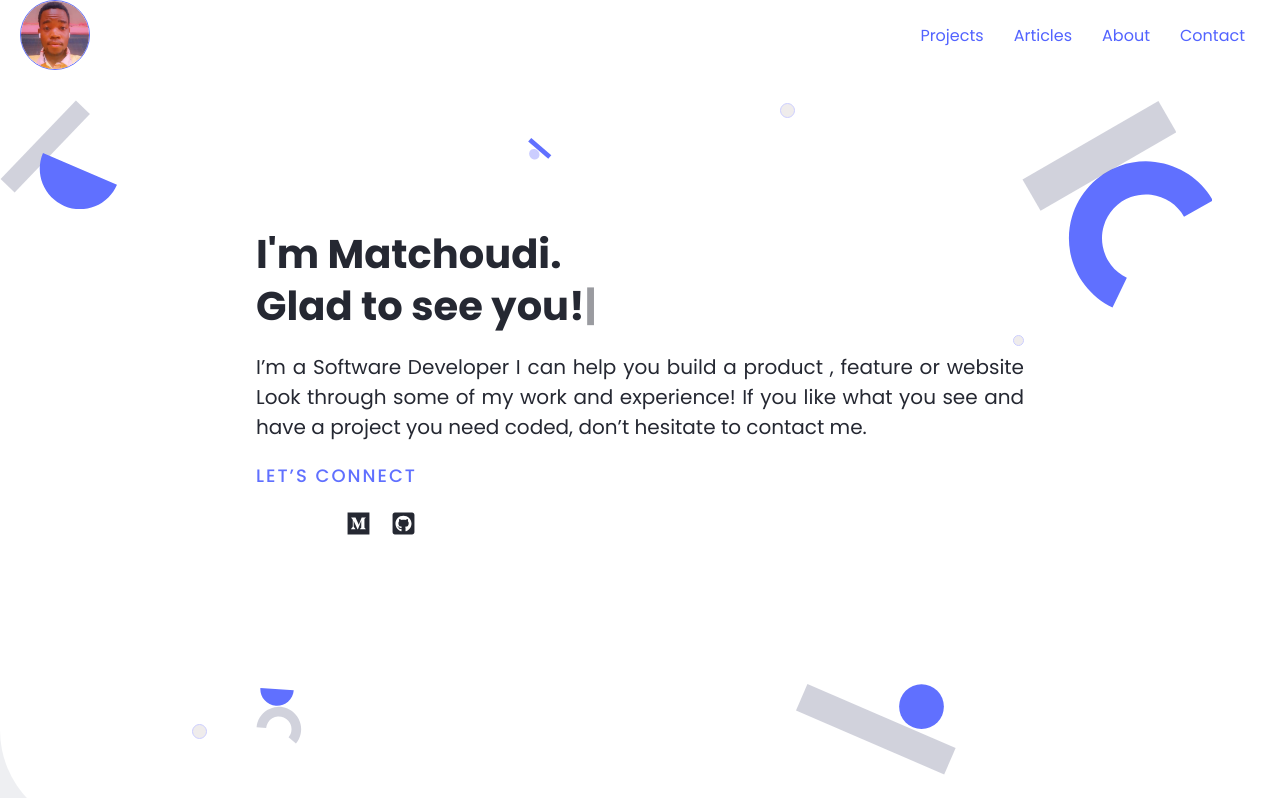
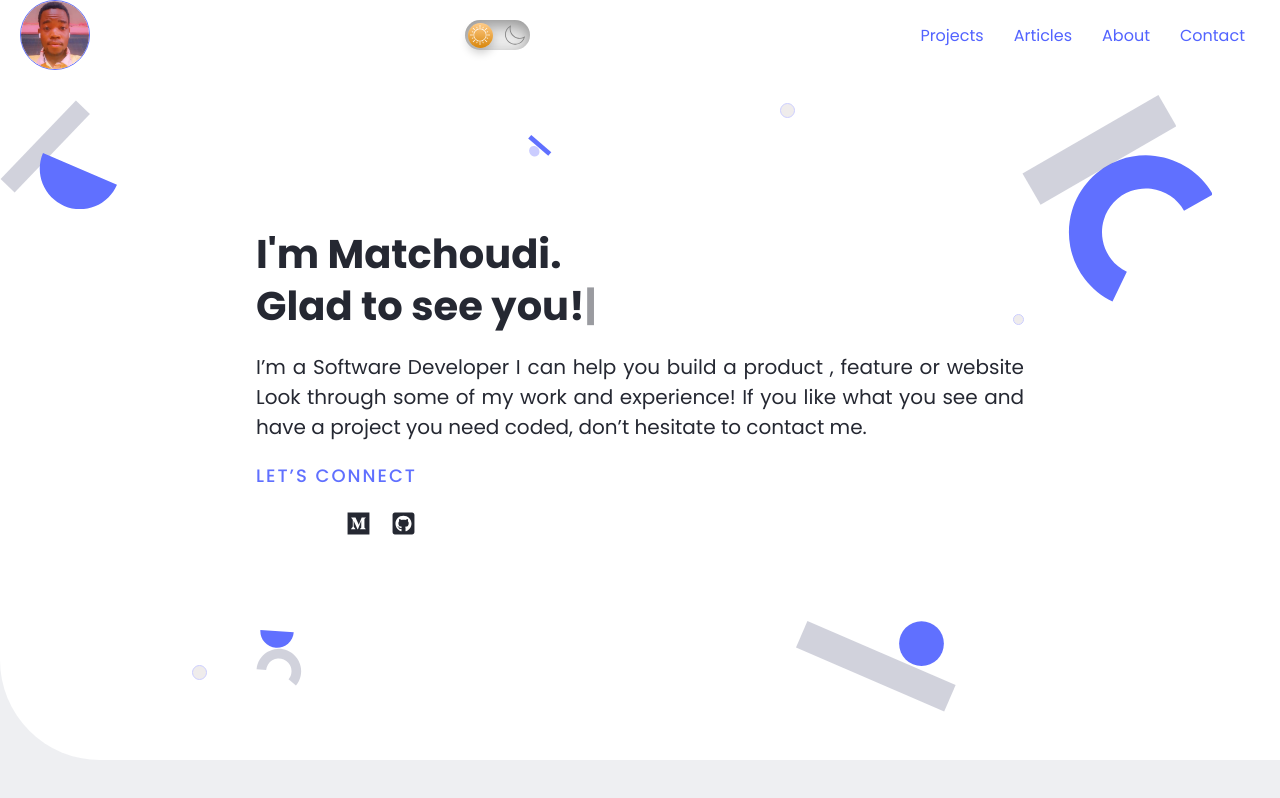
Before and after one commit to LionRouge1/my-portfolio, a React (Create React App) app: page / in a window 1280 px wide. Shown: the top 798 px of the page. Built offline with nearby package versions, Linux system fonts and the light colour scheme; some icons are missing.

Commit message:
add Dark mode functionality

```diff
--- /dev/null
+++ b/src/components/DarkMode.tsx
@@ -0,0 +1,38 @@
+import { ReactComponent as Sun } from '../assets/Sun.svg';
+import { ReactComponent as Moon } from '../assets/Moon.svg';
+import '../styles/darkmode.scss';
+import { useEffect } from 'react';
+
+const toggleDarkMode = () => {
+  if (document.documentElement.classList.contains("light")) {
+    document.documentElement.classList.remove("light")
+    document.documentElement.classList.add("dark")
+  } else if (document.documentElement.classList.contains("dark")) {
+    document.documentElement.classList.remove("dark")
+    document.documentElement.classList.add("light")
+  };
+}
+
+const DarkMode = () => {
+  useEffect(() => {
+    if (window.matchMedia && window.matchMedia('(prefers-color-scheme: dark)').matches) {
+      document.documentElement.classList.add("dark");
+      const dark_mode_input = document.getElementById('dark_mode_input') as HTMLInputElement;
+      dark_mode_input.checked = true
+    } else {
+      document.documentElement.classList.add("light")
+    }
+  }, []);
+
+  return (
+    <div className="dark_mode">
+      <input type="checkbox" id="dark_mode_input" className="dark_mode_input" />
+      <label htmlFor="dark_mode_input" className='dark_mode_label' onClick={toggleDarkMode}>
+        <Sun />
+        <Moon />
+      </label>
+    </div>
+  )
+};
+
+export default DarkMode;
--- a/src/components/Header.tsx
+++ b/src/components/Header.tsx
@@ -4,6 +4,7 @@ import Profile from '../assets/profile.jpeg';
 import '../styles/header.scss';
 import { GiHamburgerMenu } from 'react-icons/gi'
 import { IoClose } from 'react-icons/io5';
+import DarkMode from './DarkMode';
 
 const Header = () => {
   const [close, setClose] = useState(false);
@@ -16,6 +17,7 @@ const Header = () => {
       <Link to="/" className="profile-image">
         <img src={Profile} alt="Matchoudi Avlessi" />
       </Link>
+      <DarkMode />
       <nav className={close ? 'active' : ''}>
         {
           close ? <IoClose onClick={handlehamburger} /> : <GiHamburgerMenu onClick={handlehamburger} />
--- a/src/index.scss
+++ b/src/index.scss
@@ -1,6 +1,6 @@
 @import url('https://fonts.googleapis.com/css2?family=Poppins:ital,wght@0,200;0,300;0,400;0,500;0,600;0,700;1,200;1,300;1,400;1,500;1,600;1,700&display=swap');
 
-:root {
+:root, :root.light {
   --background-color: #fff;
   --primary-bg-color: rgba(223, 225, 230, 0.5);
   --btn-bg-color: #6070ff;
@@ -8,6 +8,17 @@
   --link-color: #5263ff;
   --footer-color: #6070ff;
   --border-color: #dfe1e6;
+  --skill-color: rgb(255, 255, 255), rgba(255, 255, 255, 0.836), rgba(255, 255, 255, 0.658), rgba(255, 255, 255, 0.356), rgba(255, 255, 255, 0.116);
+}
+
+:root.dark {
+  --background-color: #252832;
+  --primary-bg-color: #3e4457;
+  --btn-bg-color: #6070ff;
+  --principal-color: #efeef1;
+  --border-color: #3e44579a;
+  --footer-color: #11174d;
+  --skill-color: #252832, #252832ce, #252832b0, #2528328f, #25283241, #2528321e;
 }
 
 @media (prefers-color-scheme: dark) {
@@ -18,6 +29,7 @@
     --principal-color: #efeef1;
     --border-color: #3e44579a;
     --footer-color: #11174d;
+    --skill-color: #252832, #252832ce, #252832b0, #2528328f, #25283241, #2528321e;
   }
 }
 
--- a/src/styles/aboutme.scss
+++ b/src/styles/aboutme.scss
@@ -1,6 +1,3 @@
-$skill: #252832, #252832ce, #252832b0, #2528328f, #25283241, #2528321e;
-$skill-light: rgb(255, 255, 255), rgba(255, 255, 255, 0.836), rgba(255, 255, 255, 0.658), rgba(255, 255, 255, 0.356), rgba(255, 255, 255, 0.116);
-
 .about {
   background-color: var(--background-color);
   width: 100%;
@@ -57,20 +54,6 @@ $skill-light: rgb(255, 255, 255), rgba(255, 255, 255, 0.836), rgba(255, 255, 255
       border: none;
     }
 
-    // .show > ul {
-    //   // display: grid;
-    //   transition: all 1s;
-    //   min-height: 165px;
-    //   max-height: 500px;
-    //   height: auto;
-    // }
-
-    // .toggle {
-    //   display: none;
-    //   grid-row-gap: 10px;
-    //   margin: 10px 0;
-    // }
-
     .skls {
       overflow: hidden;
       position: relative;
@@ -83,11 +66,7 @@ $skill-light: rgb(255, 255, 255), rgba(255, 255, 255, 0.836), rgba(255, 255, 255
         right: 0;
         width: 8%;
         height: 100%;
-        background-image: linear-gradient(-90deg, $skill-light);
-
-        @media screen and (prefers-color-scheme: dark) {
-          background-image: linear-gradient(-90deg, $skill);
-        }
+        background-image: linear-gradient(-90deg, var(--skill-color));
       }
 
       &::before {
@@ -98,11 +77,7 @@ $skill-light: rgb(255, 255, 255), rgba(255, 255, 255, 0.836), rgba(255, 255, 255
         width: 8%;
         height: 100%;
         z-index: 1;
-        background-image: linear-gradient(90deg, $skill-light);
-
-        @media screen and (prefers-color-scheme: dark) {
-          background-image: linear-gradient(90deg, $skill);
-        }
+        background-image: linear-gradient(90deg, var(--skill-color));
       }
     }
 
--- a/src/styles/contact.scss
+++ b/src/styles/contact.scss
@@ -8,6 +8,10 @@
   .text, form {
     position: relative;
     z-index: 10;
+  }
+
+  .text > h2, .text > p {
+    color: #efeef1;
   }
 
   .group {
--- /dev/null
+++ b/src/styles/darkmode.scss
@@ -0,0 +1,77 @@
+.dark_mode {
+  height: min-content;
+}
+
+.dark_mode_label {
+  width: 65px;
+  height: 30px;
+  position: relative;
+  display: block;
+  border-radius: 200px;
+  box-shadow: inset 0px 5px 15px rgba(0, 0, 0, 0.4),
+  inset 0px -5px 15px rgba(255, 255, 255, 0.4);
+  transition: 0.3s;
+  background: #ebebeb;
+  cursor: pointer;
+}
+
+.dark_mode_label:after {
+  content: '';
+  position: absolute;
+  top: 3px;
+  left: 3px;
+  width: 25px;
+  height: 25px;
+  transition: 0.3s;
+  border-radius: 180px;
+  box-shadow: 0px 5px 10px rgba(0, 0, 0, 0.2);
+  background: linear-gradient(180deg, #ffcc89, #d8860b);
+}
+
+.dark_mode_input {
+  display: none;
+  // width: 0;
+  // height: 0;
+  // visibility: hidden;
+}
+
+.dark_mode_input:checked + .dark_mode_label {
+  background: #242424;
+}
+
+.dark_mode_input:checked + .dark_mode_label:after {
+  left: 62px;
+  transform: translateX(-100%);
+  background: linear-gradient(180deg, #777, #3a3a3a);
+}
+
+// .dark_mode_label:active:after {
+//   width: 30px;
+// }
+
+.dark_mode_label svg {
+  position: absolute;
+  width: 20px;
+  top: 5px;
+  z-index: 100;
+}
+
+.dark_mode_label svg.sun {
+  left: 5px;
+  fill: #fff;
+  transition: 0.3s;
+}
+
+.dark_mode_label svg.moon {
+  left: 40px;
+  fill: #7e7e7e;
+  transition: 0.3s;
+}
+
+.dark_mode_input:checked + .dark_mode_label svg.sun {
+  fill: #7e7e7e;
+}
+
+.dark_mode_input:checked + .dark_mode_label svg.moon {
+  fill: #fff;
+}
--- a/src/styles/header.scss
+++ b/src/styles/header.scss
@@ -4,7 +4,10 @@ header {
   background-color: var(--background-color);
   display: flex;
   justify-content: space-between;
+  align-items: center;
   padding: 0 20px;
+  position: fixed;
+  z-index: 1000;
 
   @media screen and (min-width: 700px) {
     height: 70px;
--- a/src/styles/home.scss
+++ b/src/styles/home.scss
@@ -2,7 +2,8 @@
   background-color: var(--background-color);
   width: 100%;
   padding-top: 30px;
-  height: 84vh;
+  margin-top: 50px;
+  height: calc(84vh - 50px);
   border-bottom-left-radius: 100px;
   position: relative;
   overflow: hidden;
@@ -10,7 +11,8 @@
   // padding: 100px;
 
   @media screen and (min-width: 700px) {
-    height: 95vh;
+    height: calc(95vh - 70px);
+    margin-top: 70px;
   }
 }
 
```
Also changed, not shown: src/assets/Moon.svg (added), src/assets/Sun.svg (added).
